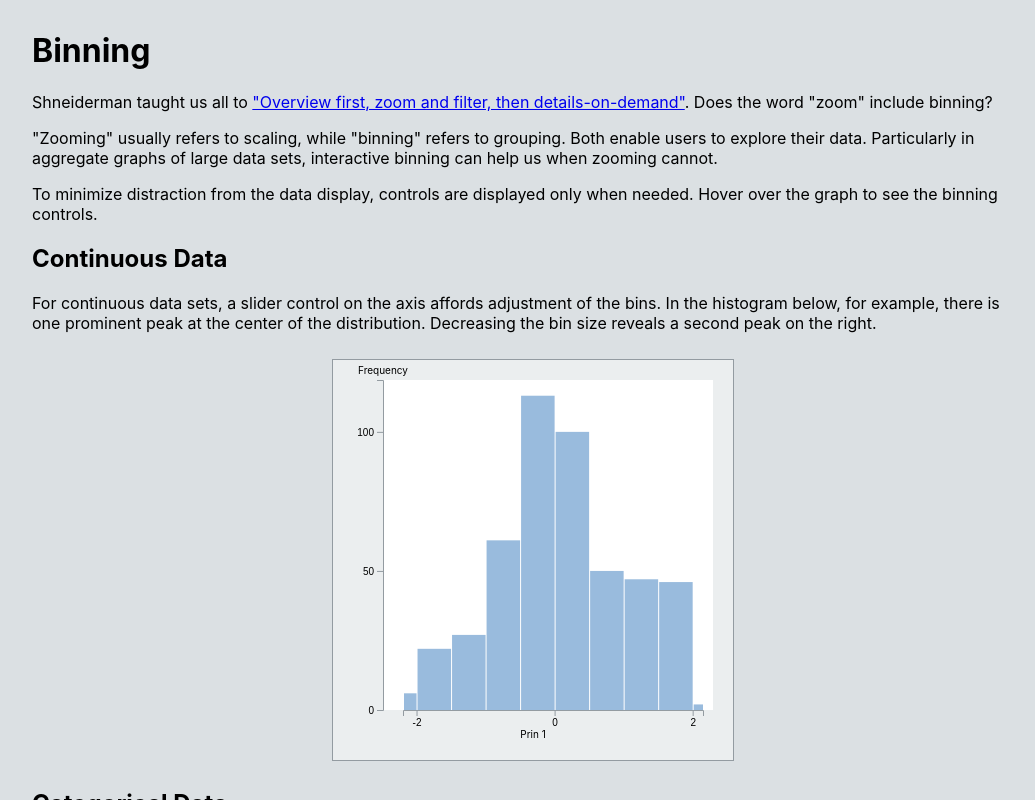
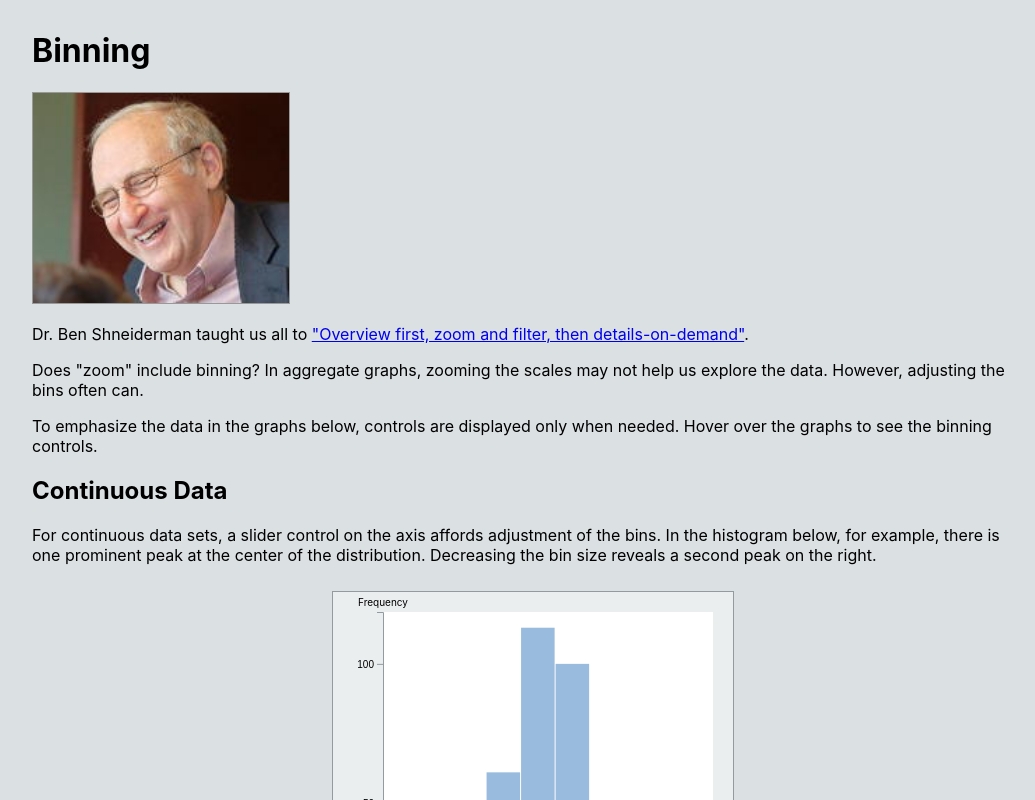
Before and after one commit to hemanrobinson/top-n-binning, a React (Create React App) app: page / in a window 1280 px wide. Shown: the top 800 px of the page, without its empty margins (108-1143 px from the left). Built offline with nearby package versions, Linux system fonts and the light colour scheme.

Commit message:
Add image

```diff
--- a/src/App.css
+++ b/src/App.css
@@ -2,6 +2,9 @@
 div {
     text-align: center;
     gap: 10px;
+}
+img {
+  border: 1px solid #999999;
 }
 .Description {
     text-align: left;
--- a/src/App.js
+++ b/src/App.js
@@ -3,6 +3,7 @@ import Histogram from './Histogram';
 import BarChart from './BarChart';
 import Heatmap from './Heatmap';
 import './App.css';
+import shneiderman from './shneiderman.jpg';
 
 // Application:  Binning.
 const App = () => {
@@ -12,14 +13,15 @@ const App = () => {
         <div className="Column">
             <div className="Description">
                 <h1>Binning</h1>
+                <a title="Robert Kosara, CC0, via Wikimedia Commons" href="https://commons.wikimedia.org/wiki/File:Ben_Shneiderman_at_UNCC.jpg"><img width="256" alt="Ben Shneiderman at UNCC" src={shneiderman}/></a>
                 <p>
-                Shneiderman taught us all to <a href="https://www.cs.umd.edu/~ben/papers/Shneiderman1996eyes.pdf">"Overview first, zoom and filter, then details-on-demand"</a>.  Does the word "zoom" include binning?
+                Dr. Ben Shneiderman taught us all to <a href="https://www.cs.umd.edu/~ben/papers/Shneiderman1996eyes.pdf">"Overview first, zoom and filter, then details-on-demand"</a>.
                 </p>
                 <p>
-                "Zooming" usually refers to scaling, while "binning" refers to grouping.  Both enable users to explore their data.  Particularly in aggregate graphs of large data sets, interactive binning can help us when zooming cannot.
+                Does "zoom" include binning?  In aggregate graphs, zooming the scales may not help us explore the data.  However, adjusting the bins often can.
                 </p>
                 <p>
-                To minimize distraction from the data display, controls are displayed only when needed.  Hover over the graph to see the binning controls.
+                To emphasize the data in the graphs below, controls are displayed only when needed.  Hover over the graphs to see the binning controls.
                 </p>
                 <h2>Continuous Data</h2>
                 <p>
```
Also changed, not shown: src/shneiderman.jpg (added).
